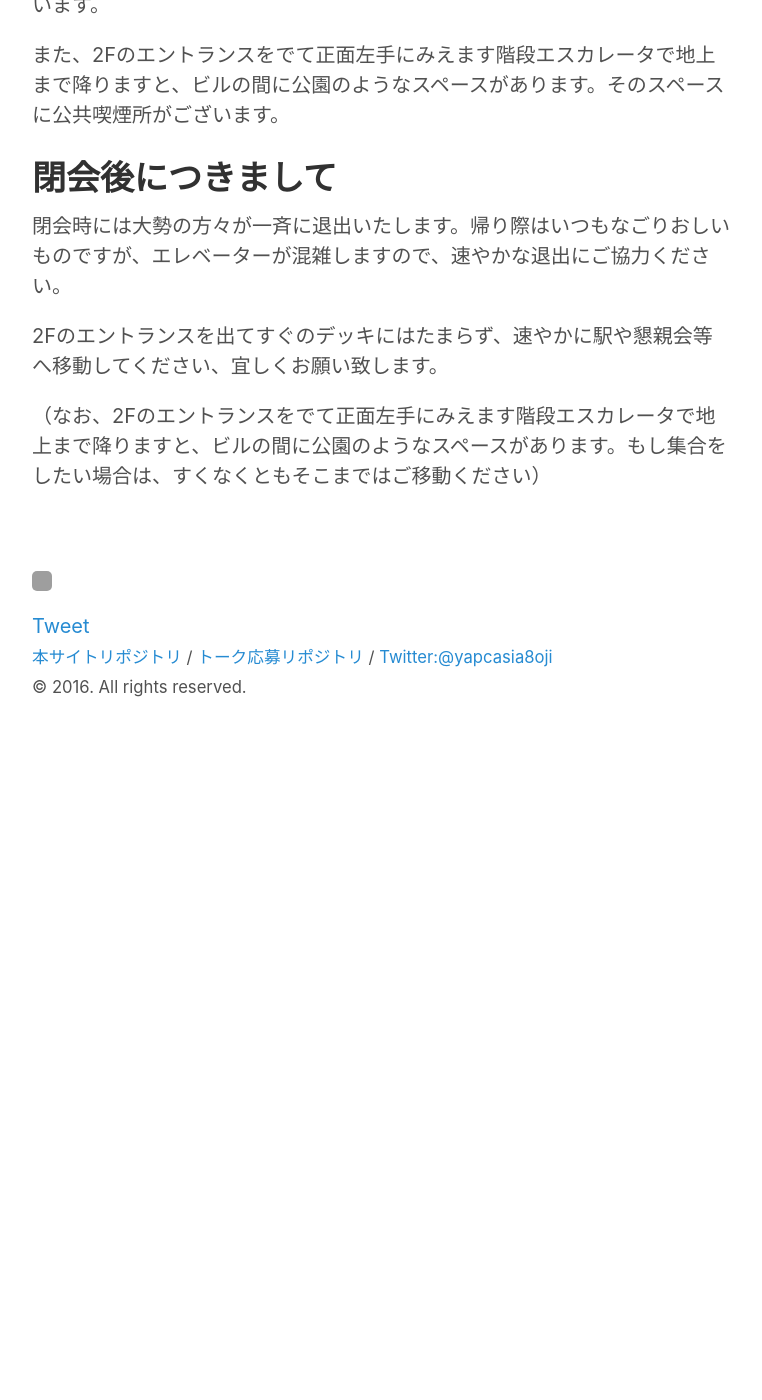
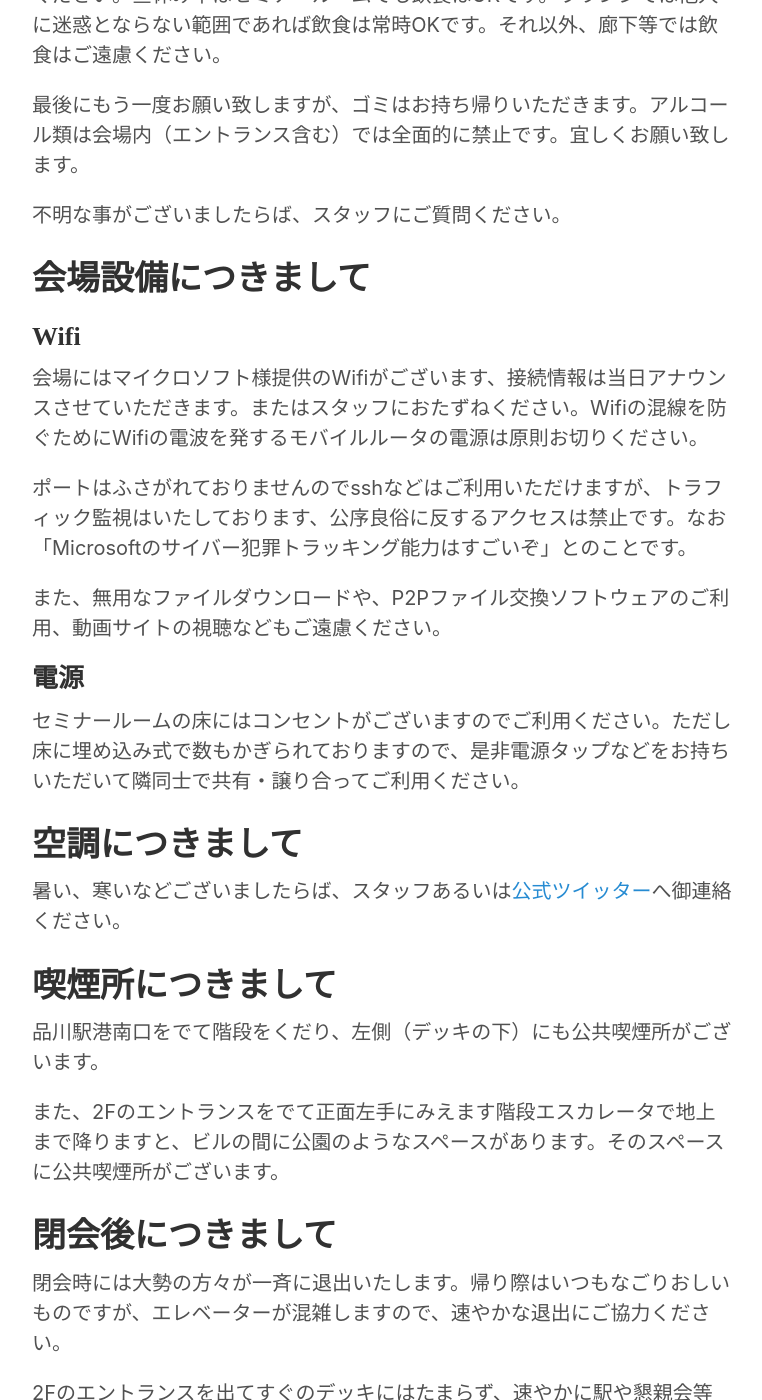
Before and after one commit to hachiojipm/yapcasia-8oji-2016mid, a Jekyll site: the page built from access_to_venue.md, in a window 1280 px wide and 1400 px high, scrolled down 3265 px. Shown: the whole window, without its empty margins (258-1020 px from the left). Built offline with Jekyll 4.4.1, drawn with Linux system fonts in a browser that asks for light colours; comment, search, counter and statistics services are not loaded; before the commit the page ends 4006 px from its top, so only the background shows below that; some of the changed text lies outside the part shown; grey boxes are pictures that could not be loaded.

Commit message:
update venue info

```diff
--- a/access_to_venue.md
+++ b/access_to_venue.md
@@ -50,6 +50,17 @@ Connpassの[こちらの矢印のボタン（例）](https://gyazo.com/ad4ef16f2
 
 （後は、入ってから帰るまで出なければ大丈夫ですね！）
 
+参考：[「MSは例外をゆるしません」](https://codeiq.jp/magazine/2016/04/40275/)
+
+
+# 事故、災害時につきまして
+
+ケガなどの事故がおこりましたらば、速やかにスタッフへお知らせ下さい。
+
+地震がおこった場合は机の下に入り、身を守って下さい。揺れがおさまった後もスタッフ、あるいはビルのセキュリティにによって指示があるまでは移動せずにその場にとどまってください。
+
+火事などの場合もスタッフ、あるいはビルのセキュリティによって誘導させていただきます。
+
 
 # 飲食物の用意、販売など
 
@@ -71,6 +82,27 @@ Connpassの[こちらの矢印のボタン（例）](https://gyazo.com/ad4ef16f2
 不明な事がございましたらば、スタッフにご質問ください。
 
 
+# 会場設備につきまして
+
+## Wifi
+
+会場にはマイクロソフト様提供のWifiがございます、接続情報は当日アナウンスさせていただきます。またはスタッフにおたずねください。Wifiの混線を防ぐためにWifiの電波を発するモバイルルータの電源は原則お切りください。
+
+ポートはふさがれておりませんのでsshなどはご利用いただけますが、トラフィック監視はいたしております、公序良俗に反するアクセスは禁止です。なお「Microsoftのサイバー犯罪トラッキング能力はすごいぞ」とのことです。
+
+また、無用なファイルダウンロードや、P2Pファイル交換ソフトウェアのご利用、動画サイトの視聴などもご遠慮ください。
+
+
+## 電源
+
+セミナールームの床にはコンセントがございますのでご利用ください。ただし床に埋め込み式で数もかぎられておりますので、是非電源タップなどをお持ちいただいて隣同士で共有・譲り合ってご利用ください。
+
+
+# 空調につきまして
+
+暑い、寒いなどございましたらば、スタッフあるいは[公式ツイッター](https://twitter.com/yapcasia8oji)へ御連絡ください。
+
+
 # 喫煙所につきまして
 
 品川駅港南口をでて階段をくだり、左側（デッキの下）にも公共喫煙所がございます。
```
